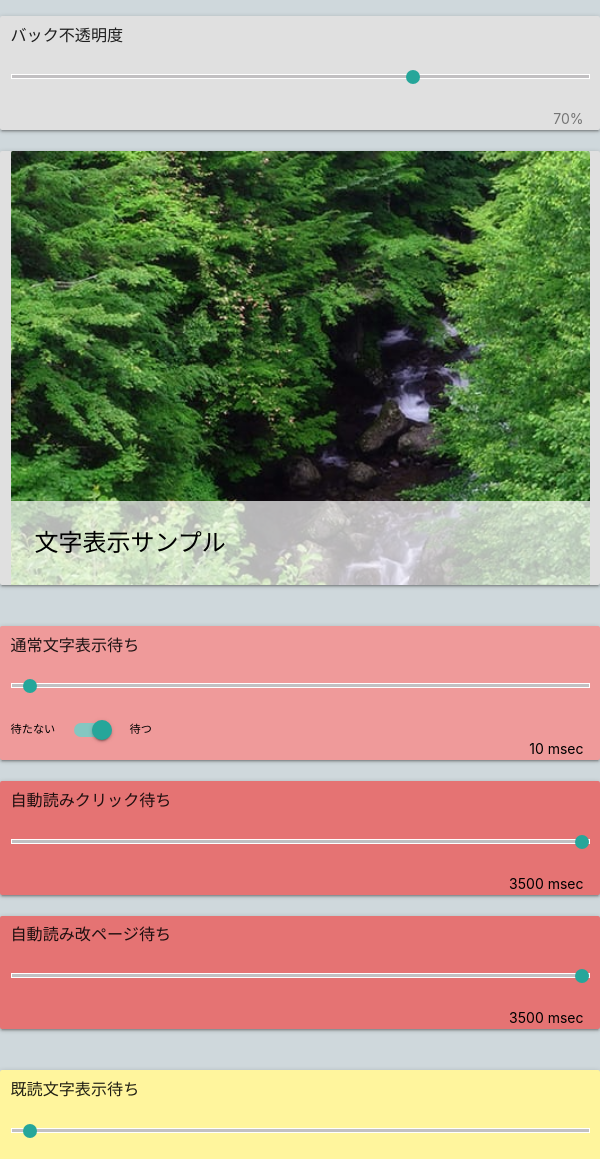
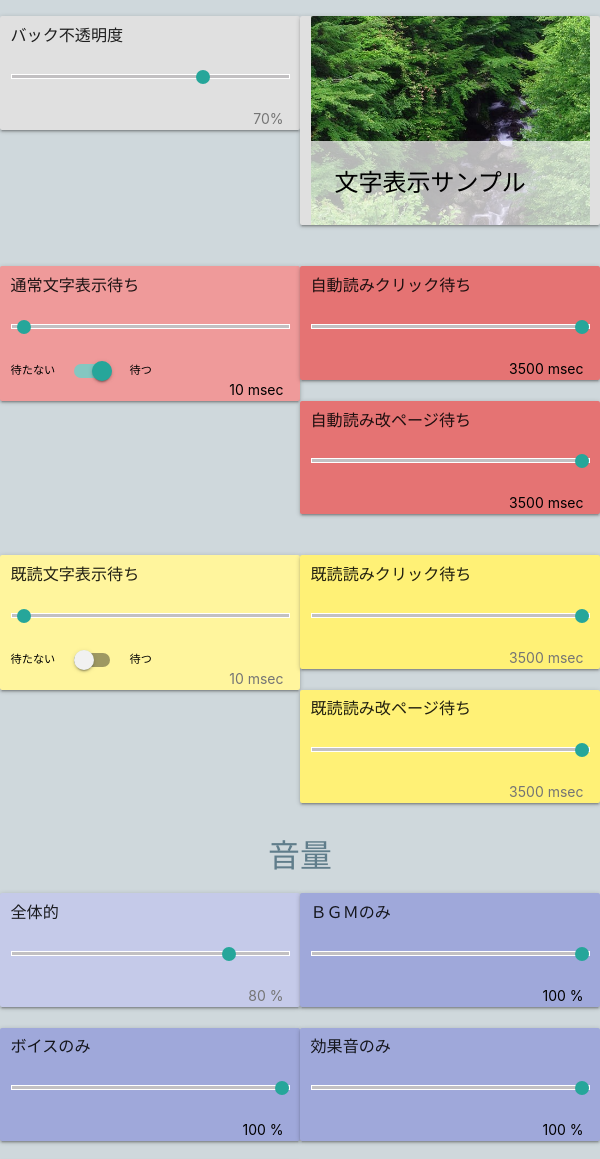
Before and after one commit to famibee/SKYNovel_uc, an Electron app: page prj/config/_config.htm in a window 600 px wide. Shown: the part 130-1289 px from the top of the page. Drawn offline with Linux system fonts and the light colour scheme.

Commit message:
v1.0.8：アルバム・セーブロード・設定画面で一番狭い場合でも、二列になるように

```diff
--- a/prj/config/_config.htm
+++ b/prj/config/_config.htm
@@ -84,12 +84,12 @@
 		<div class="section">
 		<h4 class="center blue-grey-text">テキスト</h4>
 		<div class="row">
-			<div class="col s12 m4 l3 card-panel hoverable sld2dsp grey lighten-2">
+			<div class="col s6 m4 l3 card-panel hoverable sld2dsp grey lighten-2">
 				<h6>バック不透明度</h6>
 				<p class="range-field"><input class="sn_sld mdl-slider mdl-js-slider" type="range" id="sldBackAlpha" min="0" max="100" step="5" value="70"/></p>
 				<span class="badge"><span class="sld2val">70</span>%</span>
 			</div>
-			<div class="col s12 m4 l3 card hoverable sld2dsp grey lighten-2">
+			<div class="col s6 m4 l3 card hoverable sld2dsp grey lighten-2">
 				<div class="card-image">
 					<img src="ThBackAlpha.jpg">
 					<span class="card-title black-text" style="width: 100%; background: rgba(255, 255, 255, 0.7);" id="sampleBackAlpha">文字表示サンプル</span>
@@ -97,7 +97,7 @@
 			</div>
 		</div>
 		<div class="row">
-			<div class="col s12 m4 l3 card-panel hoverable sld2dsp red lighten-3">
+			<div class="col s6 m4 l3 card-panel hoverable sld2dsp red lighten-3">
 				<h6>通常文字表示待ち</h6>
 				<p class="range-field"><input class="sn_sld mdl-slider mdl-js-slider" type="range" id="sldChWaitMsec" min="0" max="500" step="10" value="10"></p>
 				<div class="switch"><label class="black-text">
@@ -107,19 +107,19 @@
 				</label></div>
 				<span class="badge black-text"><span class="sld2val">10</span> msec</span>
 			</div>
-			<div class="col s12 m4 l3 card-panel hoverable sld2dsp red lighten-2">
+			<div class="col s6 m4 l3 card-panel hoverable sld2dsp red lighten-2">
 				<h6>自動読みクリック待ち</h6>
 				<p class="range-field"><input class="sn_sld mdl-slider mdl-js-slider" type="range" id="sldAutoLWaitMsec" min="0" max="3500" step="10" value="3500"></p>
 				<span class="badge black-text"><span class="sld2val">3500</span> msec</span>
 			</div>
-			<div class="col s12 m4 l3 card-panel hoverable sld2dsp red lighten-2">
+			<div class="col s6 m4 l3 card-panel hoverable sld2dsp red lighten-2">
 				<h6>自動読み改ページ待ち</h6>
 				<p class="range-field"><input class="sn_sld mdl-slider mdl-js-slider" type="range" id="sldAutoPWaitMsec" min="0" max="3500" step="10" value="3500"></p>
 				<span class="badge black-text"><span class="sld2val">3500</span> msec</span>
 			</div>
 		</div>
 		<div class="row">
-			<div class="col s12 m4 l3 card-panel hoverable sld2dsp yellow lighten-3">
+			<div class="col s6 m4 l3 card-panel hoverable sld2dsp yellow lighten-3">
 				<h6>既読文字表示待ち</h6>
 				<p class="range-field"><input class="sn_sld mdl-slider mdl-js-slider" type="range" id="sldChWaitMsec_Kidoku" min="0" max="500" step="10" value="10"></p>
 				<div class="switch"><label class="black-text">
@@ -129,12 +129,12 @@
 				</label></div>
 				<span class="badge"><span class="sld2val">10</span> msec</span>
 			</div>
-			<div class="col s12 m4 l3 card-panel hoverable sld2dsp yellow lighten-2">
+			<div class="col s6 m4 l3 card-panel hoverable sld2dsp yellow lighten-2">
 				<h6>既読読みクリック待ち</h6>
 				<p class="range-field"><input class="sn_sld mdl-slider mdl-js-slider" type="range" id="sldAutoLWaitMsec_Kidoku" min="0" max="3500" step="10" value="3500"></p>
 				<span class="badge"><span class="sld2val">3500</span> msec</span>
 			</div>
-			<div class="col s12 m4 l3 card-panel hoverable sld2dsp yellow lighten-2">
+			<div class="col s6 m4 l3 card-panel hoverable sld2dsp yellow lighten-2">
 				<h6>既読読み改ページ待ち</h6>
 				<p class="range-field"><input class="sn_sld mdl-slider mdl-js-slider" type="range" id="sldAutoPWaitMsec_Kidoku" min="0" max="3500" step="10" value="3500"></p>
 				<span class="badge"><span class="sld2val">3500</span> msec</span>
@@ -143,27 +143,27 @@
 
 		<h4 class="center blue-grey-text">音量</h4>
 		<div class="row">
-			<div class="col s12 m4 l3 card-panel hoverable sld2dsp indigo lighten-4">
+			<div class="col s6 m4 l3 card-panel hoverable sld2dsp indigo lighten-4">
 				<h6>全体的</h6>
 				<p class="range-field"><input class="sn_sld mdl-slider mdl-js-slider" type="range" id="sldVolGlobal" min="0" max="100" step="5" value="80"></p>
 				<span class="badge"><span class="sld2val">80</span> %</span>
 			</div>
-			<div class="col s12 m4 l3 card-panel hoverable sld2dsp indigo lighten-3">
+			<div class="col s6 m4 l3 card-panel hoverable sld2dsp indigo lighten-3">
 				<h6>ＢＧＭのみ</h6>
 				<p class="range-field"><input class="sn_sld mdl-slider mdl-js-slider" type="range" id="sldVolBgm" min="0" max="100" step="5" value="100"></p>
 				<span class="badge black-text"><span class="sld2val">100</span> %</span>
 			</div>
-			<div class="col s12 m4 l3 card-panel hoverable sld2dsp indigo lighten-3">
+			<div class="col s6 m4 l3 card-panel hoverable sld2dsp indigo lighten-3">
 				<h6>ボイスのみ</h6>
 				<p class="range-field"><input class="sn_sld mdl-slider mdl-js-slider" type="range" id="sldVolVoice" min="0" max="100" step="5" value="100"></p>
 				<span class="badge black-text"><span class="sld2val">100</span> %</span>
 			</div>
-			<div class="col s12 m4 l3 card-panel hoverable sld2dsp indigo lighten-3">
+			<div class="col s6 m4 l3 card-panel hoverable sld2dsp indigo lighten-3">
 				<h6>効果音のみ</h6>
 				<p class="range-field"><input class="sn_sld mdl-slider mdl-js-slider" type="range" id="sldVolSe" min="0" max="100" step="5" value="100"></p>
 				<span class="badge black-text"><span class="sld2val">100</span> %</span>
 			</div>
-			<div class="col s12 m4 l3 card-panel hoverable sld2dsp indigo lighten-3">
+			<div class="col s6 m4 l3 card-panel hoverable sld2dsp indigo lighten-3">
 				<h6>システム音のみ</h6>
 				<p class="range-field"><input class="sn_sld mdl-slider mdl-js-slider" type="range" id="sldVolSys" min="0" max="100" step="5" value="100"></p>
 				<span class="badge black-text"><span class="sld2val">100</span> %</span>
@@ -171,7 +171,7 @@
 		</div>
 
 		<div class="row">
-			<div class="col s12 m4 l3 card-panel hoverable grey lighten-2">
+			<div class="col s6 m4 l3 card-panel hoverable grey lighten-2">
 				<h6>画面モード</h6>
 				<p><div class="switch"><label class="black-text">
 					ウインドウ
```
Also changed, not shown: prj/album/_album.htm (+1 -1 lines), prj/archive/_archive.htm (+1 -1 lines), CHANGELOG.md.
